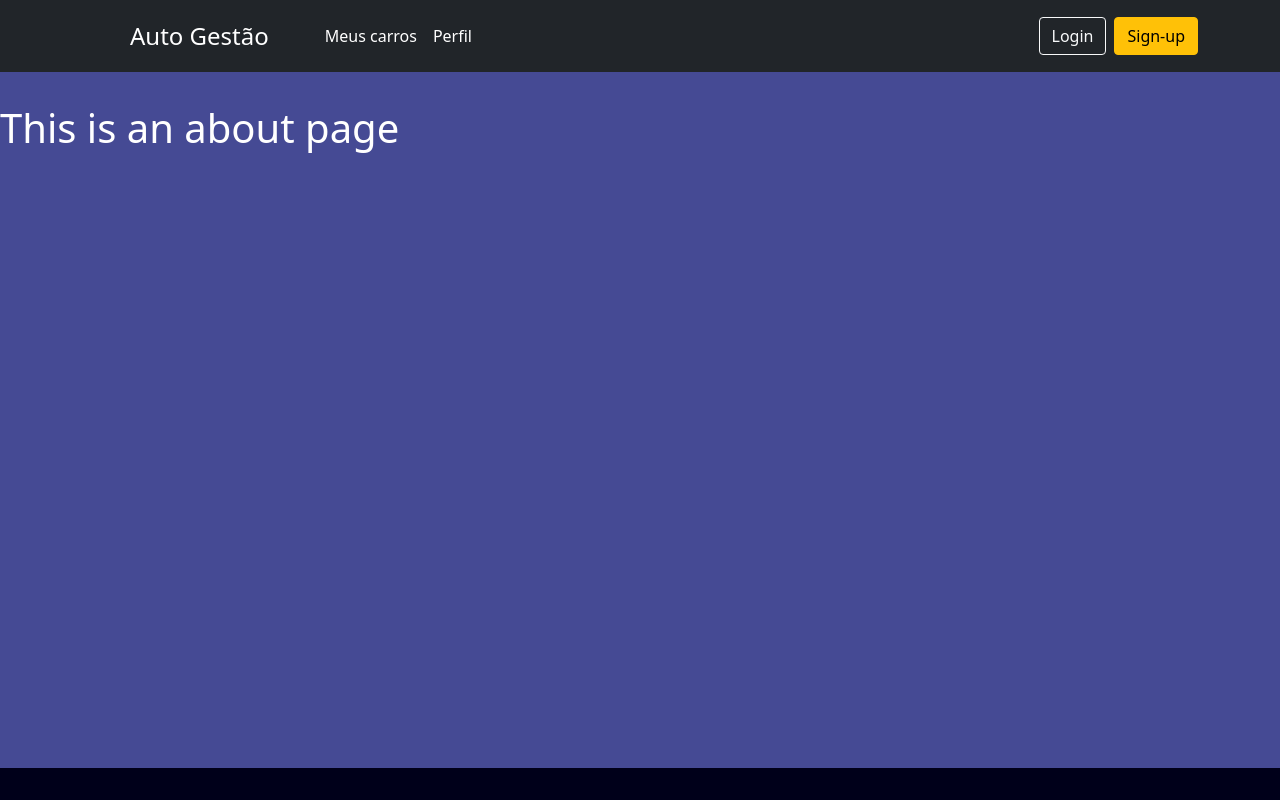
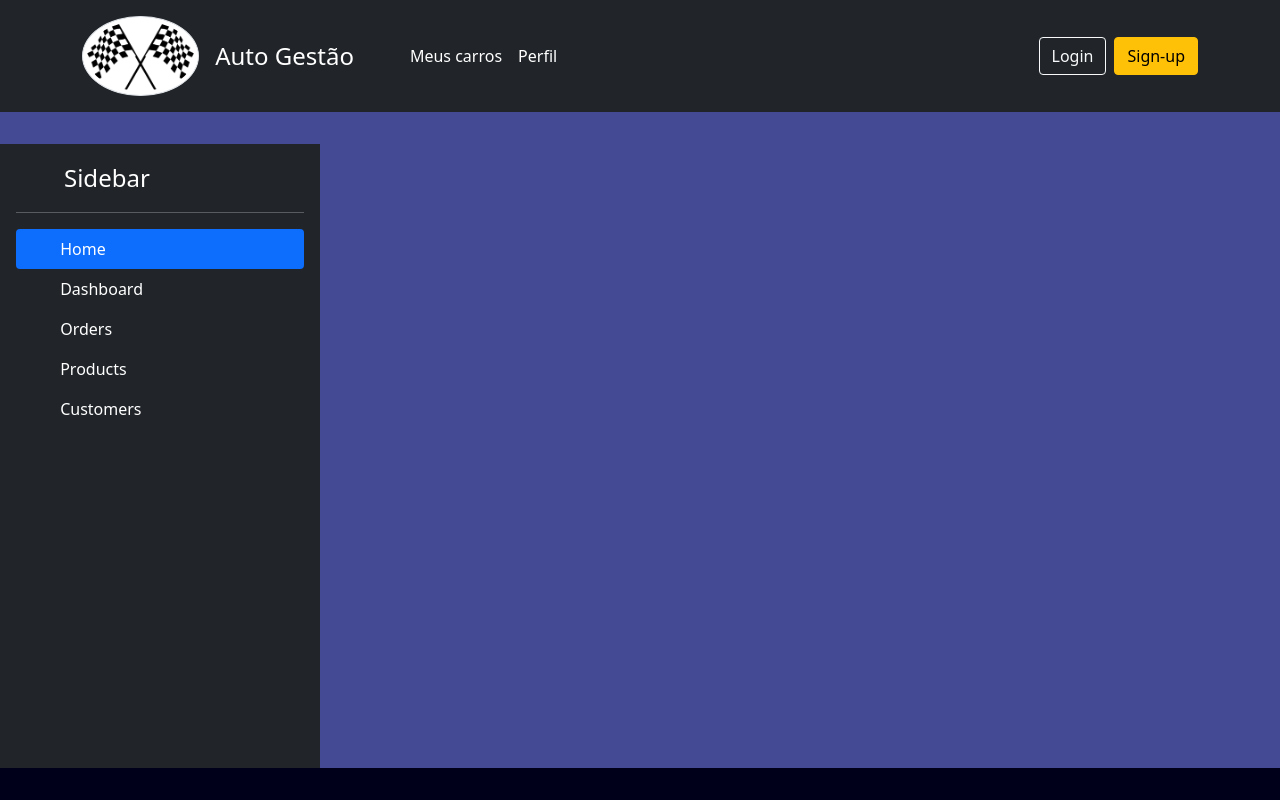
Before and after one commit to EgonHoltz/pwa-frtnd-autogestao, a Vue app: page /cars in a window 1280 px wide. Shown: the top 800 px of the page. Built offline with nearby package versions, Linux system fonts and the light colour scheme.

Commit message:
Starting the screen dev of car management

```diff
--- a/src/App.vue
+++ b/src/App.vue
@@ -50,7 +50,6 @@ body {
 #content-wrap{
   padding-bottom: 2rem;
   padding-top: 2em;
-  width: 100%;
-  margin: 0 auto;
+  min-height: 100vh;
 }
 </style>
--- a/src/components/Header.vue
+++ b/src/components/Header.vue
@@ -2,13 +2,13 @@
   <header class="p-3 bg-dark text-white">
     <div class="container">
       <div class="d-flex flex-wrap align-items-center justify-content-center justify-content-lg-start">
-        <a href="/" class="d-flex align-items-center mb-2 mb-lg-0 text-white text-decoration-none">
-          <svg class="bi me-2" width="40" height="32" role="img" aria-label="Bootstrap"><use xlink:href="#bootstrap"/></svg>
+        <router-link to="/" class="d-flex align-items-center mb-2 mb-lg-0 text-white text-decoration-none">
+          <img src="../assets/checked-flags.png" class="app-icon rounded-circle img-thumbnail" alt="Application icon">
           <span class="fs-4">Auto Gestão</span>
-        </a>
+        </router-link>
 
         <ul class="nav col-12 col-lg-auto me-lg-auto mb-2 justify-content-center mb-md-0 ms-5">
-          <li><a href="#" class="nav-link px-2 text-white">Meus carros</a></li>
+          <li><router-link to="/cars" class="nav-link px-2 text-white">Meus carros</router-link></li>
           <li><a href="#" class="nav-link px-2 text-white">Perfil</a></li>
         </ul>
 
@@ -30,3 +30,11 @@ export default {
   }
 }
 </script>
+
+<style>
+.app-icon{
+  max-width: 5em;
+  max-height: 5em;
+  margin-right: 1em;
+}
+</style>
--- a/src/components/HelloWorld.vue
+++ /dev/null
@@ -1,130 +0,0 @@
-<template>
-  <div class="hello">
-    <h1>{{ msg }}</h1>
-    <p>
-      For a guide and recipes on how to configure / customize this project,<br />
-      check out the
-      <a href="https://cli.vuejs.org" target="_blank" rel="noopener"
-        >vue-cli documentation</a
-      >.
-    </p>
-    <h3>Installed CLI Plugins</h3>
-    <ul>
-      <li>
-        <a
-          href="https://github.com/vuejs/vue-cli/tree/dev/packages/%40vue/cli-plugin-babel"
-          target="_blank"
-          rel="noopener"
-          >babel</a
-        >
-      </li>
-      <li>
-        <a
-          href="https://github.com/vuejs/vue-cli/tree/dev/packages/%40vue/cli-plugin-router"
-          target="_blank"
-          rel="noopener"
-          >router</a
-        >
-      </li>
-      <li>
-        <a
-          href="https://github.com/vuejs/vue-cli/tree/dev/packages/%40vue/cli-plugin-vuex"
-          target="_blank"
-          rel="noopener"
-          >vuex</a
-        >
-      </li>
-      <li>
-        <a
-          href="https://github.com/vuejs/vue-cli/tree/dev/packages/%40vue/cli-plugin-eslint"
-          target="_blank"
-          rel="noopener"
-          >eslint</a
-        >
-      </li>
-    </ul>
-    <h3>Essential Links</h3>
-    <ul>
-      <li>
-        <a href="https://vuejs.org" target="_blank" rel="noopener">Core Docs</a>
-      </li>
-      <li>
-        <a href="https://forum.vuejs.org" target="_blank" rel="noopener"
-          >Forum</a
-        >
-      </li>
-      <li>
-        <a href="https://chat.vuejs.org" target="_blank" rel="noopener"
-          >Community Chat</a
-        >
-      </li>
-      <li>
-        <a href="https://twitter.com/vuejs" target="_blank" rel="noopener"
-          >Twitter</a
-        >
-      </li>
-      <li>
-        <a href="https://news.vuejs.org" target="_blank" rel="noopener">News</a>
-      </li>
-    </ul>
-    <h3>Ecosystem</h3>
-    <ul>
-      <li>
-        <a href="https://router.vuejs.org" target="_blank" rel="noopener"
-          >vue-router</a
-        >
-      </li>
-      <li>
-        <a href="https://vuex.vuejs.org" target="_blank" rel="noopener">vuex</a>
-      </li>
-      <li>
-        <a
-          href="https://github.com/vuejs/vue-devtools#vue-devtools"
-          target="_blank"
-          rel="noopener"
-          >vue-devtools</a
-        >
-      </li>
-      <li>
-        <a href="https://vue-loader.vuejs.org" target="_blank" rel="noopener"
-          >vue-loader</a
-        >
-      </li>
-      <li>
-        <a
-          href="https://github.com/vuejs/awesome-vue"
-          target="_blank"
-          rel="noopener"
-          >awesome-vue</a
-        >
-      </li>
-    </ul>
-  </div>
-</template>
-
-<script>
-export default {
-  name: "HelloWorld",
-  props: {
-    msg: String,
-  },
-};
-</script>
-
-<!-- Add "scoped" attribute to limit CSS to this component only -->
-<style scoped>
-h3 {
-  margin: 40px 0 0;
-}
-ul {
-  list-style-type: none;
-  padding: 0;
-}
-li {
-  display: inline-block;
-  margin: 0 10px;
-}
-a {
-  color: #42b983;
-}
-</style>
--- /dev/null
+++ b/src/components/SideBar.vue
@@ -0,0 +1,51 @@
+<template>
+    <div class="d-flex flex-column flex-shrink-0 p-3 text-white bg-dark fullscreen" style="width: 20em;">
+        <a href="/" class="d-flex align-items-center mb-3 mb-md-0 me-md-auto text-white text-decoration-none">
+        <svg class="bi me-2" width="40" height="32"><use xlink:href="#bootstrap"/></svg>
+        <span class="fs-4">Sidebar</span>
+        </a>
+        <hr>
+        <ul class="nav nav-pills flex-column mb-auto">
+            <li class="nav-item">
+                <a href="#" class="nav-link active" aria-current="page">
+                <svg class="bi me-2" width="16" height="16"><use xlink:href="#home"/></svg>
+                Home
+                </a>
+            </li>
+            <li>
+                <a href="#" class="nav-link text-white">
+                <svg class="bi me-2" width="16" height="16"><use xlink:href="#speedometer2"/></svg>
+                Dashboard
+                </a>
+            </li>
+            <li>
+                <a href="#" class="nav-link text-white">
+                <svg class="bi me-2" width="16" height="16"><use xlink:href="#table"/></svg>
+                Orders
+                </a>
+            </li>
+            <li>
+                <a href="#" class="nav-link text-white">
+                <svg class="bi me-2" width="16" height="16"><use xlink:href="#grid"/></svg>
+                Products
+                </a>
+            </li>
+            <li>
+                <a href="#" class="nav-link text-white">
+                <svg class="bi me-2" width="16" height="16"><use xlink:href="#people-circle"/></svg>
+                Customers
+                </a>
+            </li>
+
+        </ul>
+        <hr>
+        <a href="/" class="btn btn-primary margin-t">Importar viatura</a>
+        <a href="/" class="btn btn-primary">Adicionar viatura</a>
+    </div>
+</template>
+
+<style>
+.fullscreen{
+    min-height: 100vh;
+}
+</style>
--- a/src/router/index.js
+++ b/src/router/index.js
@@ -8,6 +8,11 @@ const routes = [
         path: "/",
         name: "home",
         component: () => import("../views/Home.vue")
+    },
+    {
+        path: "/cars",
+        name: "cars",
+        component: () => import("../views/cars/CarManagement.vue")
     },
         // Redirect to 404 page, if no match found
     {
--- /dev/null
+++ b/src/views/cars/CarManagement.vue
@@ -0,0 +1,23 @@
+<template>
+    <div class="car-mainpage">
+        <SideBar />
+    </div>
+</template>
+
+<script>
+import SideBar from "@/components/SideBar.vue"
+
+export default {
+    name: "CarManagement",
+    components: {
+        SideBar
+    }
+}
+</script>
+
+<style>
+.car-mainpage{
+    width: 100%;
+    min-height: 100vh;
+}
+</style>
```
Also changed, not shown: src/views/Login.vue (added), src/views/Signin.vue (added).
